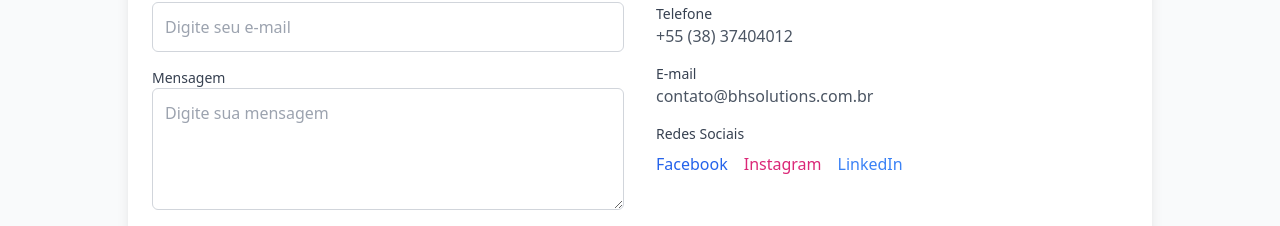
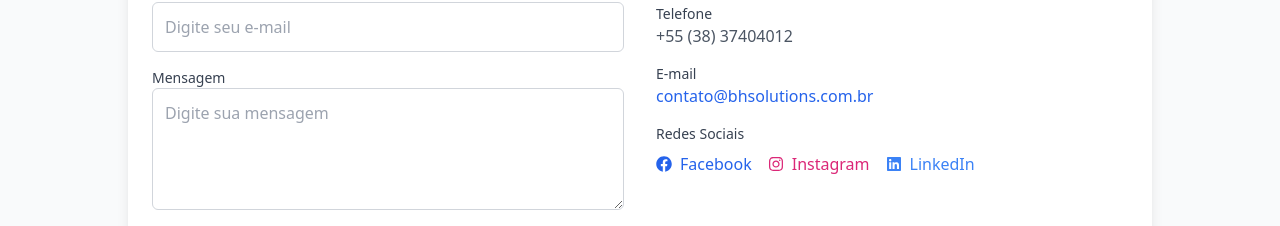
Before and after one commit to reginaldogomes/bhs-site-app, a Next.js app: page /contact in a window 1280 px wide. Shown: the part 419-645 px from the top of the page. Built offline with nearby package versions, Linux system fonts and the light colour scheme.

Commit message:
update: form contacts

```diff
--- a/src/app/contact/page.tsx
+++ b/src/app/contact/page.tsx
@@ -4,6 +4,33 @@ import { useForm, SubmitHandler } from "react-hook-form";
 import { yupResolver } from "@hookform/resolvers/yup";
 import * as yup from "yup";
 import PageHeading from "@/components/PageHeading";
+
+import { FaFacebook, FaInstagram, FaLinkedin } from "react-icons/fa";
+
+const contactInfo = {
+  phone: "+55 (38) 37404012",
+  email: "contato@bhsolutions.com.br",
+  socialMedia: [
+    {
+      name: "Facebook",
+      icon: <FaFacebook />,
+      link: "https://facebook.com",
+      color: "text-blue-600 hover:text-blue-800",
+    },
+    {
+      name: "Instagram",
+      icon: <FaInstagram />,
+      link: "https://instagram.com",
+      color: "text-pink-600 hover:text-pink-800",
+    },
+    {
+      name: "LinkedIn",
+      icon: <FaLinkedin />,
+      link: "https://linkedin.com",
+      color: "text-blue-500 hover:text-blue-700",
+    },
+  ],
+};
 
 const schema = yup.object().shape({
   name: yup.string().required("O nome é obrigatório."),
@@ -63,7 +90,6 @@ const ContactPage: React.FC = () => {
     <div className="min-h-screen flex flex-col items-center justify-center p-6 bg-gray-50">
       <PageHeading {...headingData} />
 
-      {/* Container principal responsivo */}
       <div className="w-full max-w-5xl bg-white shadow-lg rounded-lg p-6 grid grid-cols-1 md:grid-cols-2 gap-8">
         {/* Formulário */}
         <form onSubmit={handleSubmit(onSubmit)} className="space-y-4">
@@ -143,7 +169,6 @@ const ContactPage: React.FC = () => {
           </button>
         </form>
 
-        {/* Informações de Contato */}
         <div className="space-y-6">
       <div>
         <h2 className="text-xl font-semibold text-gray-800">
@@ -158,39 +183,34 @@ const ContactPage: React.FC = () => {
       <div className="space-y-4">
         <div>
           <h3 className="text-sm font-medium text-gray-700">Telefone</h3>
-              <p className="text-gray-600">+55 (38) 37404012</p>
+          <p className="text-gray-600">{contactInfo.phone}</p>
         </div>
         <div>
           <h3 className="text-sm font-medium text-gray-700">E-mail</h3>
           <p className="text-gray-600">
-                <a href="mailto:contato@bhsolutions.com.br">
-                  contato@bhsolutions.com.br
+            <a
+              href={`mailto:${contactInfo.email}`}
+              className="text-blue-600 hover:text-blue-800 transition"
+            >
+              {contactInfo.email}
             </a>
           </p>
         </div>
         <div>
-              <h3 className="text-sm font-medium text-gray-700">
-                Redes Sociais
-              </h3>
+          <h3 className="text-sm font-medium text-gray-700">Redes Sociais</h3>
           <div className="flex space-x-4 mt-2">
+            {contactInfo.socialMedia.map((social, index) => (
               <a
-                  href="#"
-                  className="text-blue-600 hover:text-blue-800 transition"
+                key={index}
+                href={social.link}
+                target="_blank"
+                rel="noopener noreferrer"
+                className={`${social.color} transition flex items-center space-x-2`}
               >
-                  Facebook
+                {social.icon}
+                <span>{social.name}</span>
               </a>
-                <a
-                  href="#"
-                  className="text-pink-600 hover:text-pink-800 transition"
-                >
-                  Instagram
-                </a>
-                <a
-                  href="#"
-                  className="text-blue-500 hover:text-blue-700 transition"
-                >
-                  LinkedIn
-                </a>
+            ))}
           </div>
         </div>
       </div>
```
Lines whose indentation alone changed are shown as unchanged.
